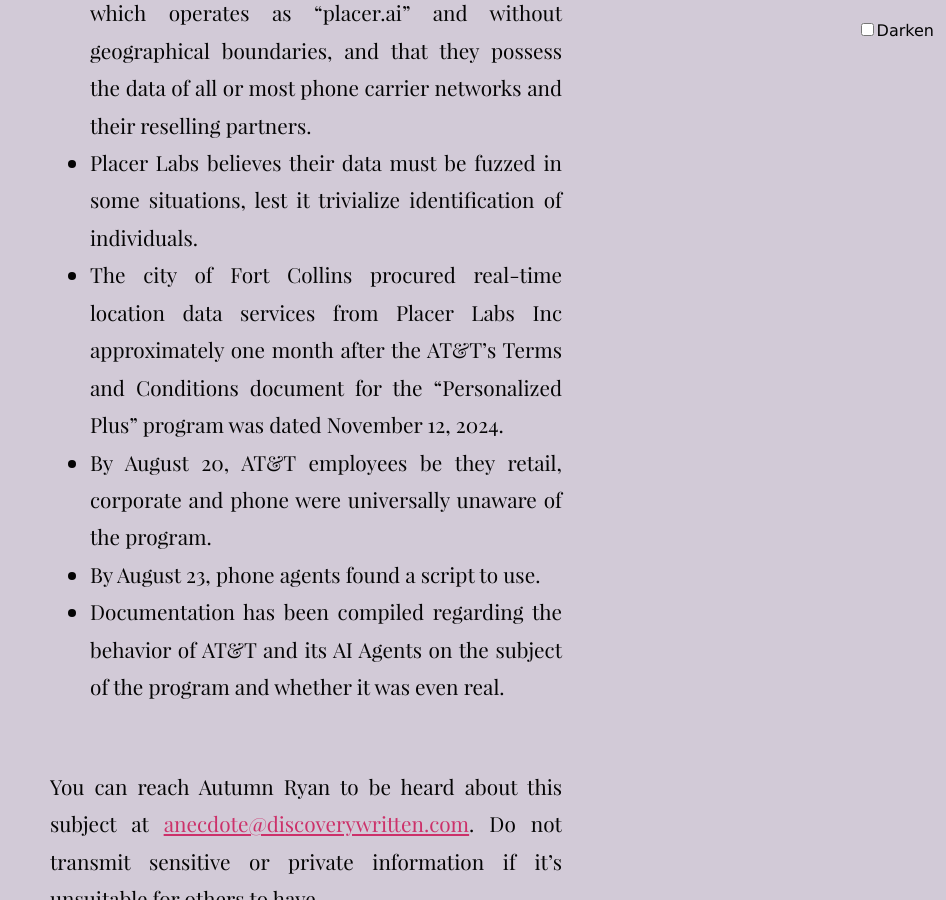
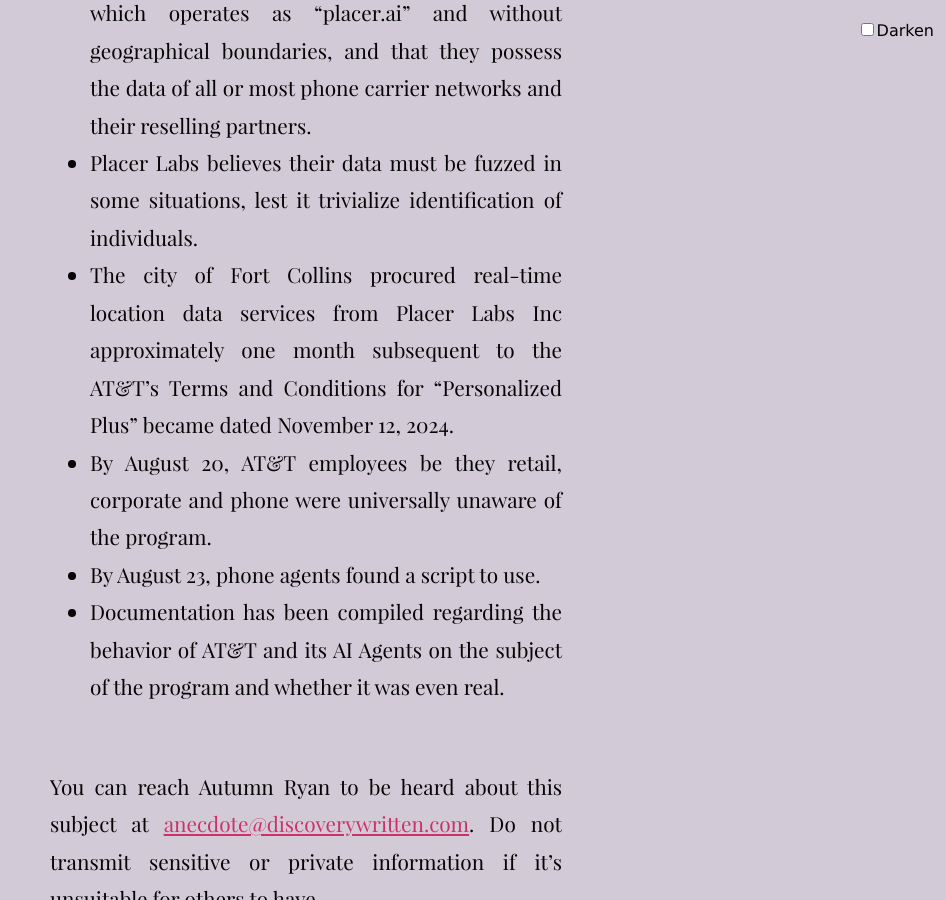
Before and after one commit to tiliv/antibody, a Jekyll site: the page built from docs/journal/autumn-ryan-Personalized-Plus/index.md, in a window 1280 px wide and 900 px high, scrolled down 1602 px. Shown: the whole window, without its empty margins (334-1280 px from the left). Built offline with Jekyll 4.4.1, drawn with Linux system fonts in a browser that asks for light colours.

Commit message:
Update wording

```diff
--- a/docs/journal/autumn-ryan-Personalized-Plus/index.md
+++ b/docs/journal/autumn-ryan-Personalized-Plus/index.md
@@ -22,7 +22,7 @@
 - AT&T discloses that they enrich this data with the data of third parties who build ad profiles on you.
 - I believe a precise map of individuals by ethnicity is being sold by the company Placer Labs Inc, which operates as "placer.ai" and without geographical boundaries, and that they possess the data of all or most phone carrier networks and their reselling partners.
 - Placer Labs believes their data must be fuzzed in some situations, lest it trivialize identification of individuals.
-- The city of Fort Collins procured real-time location data services from Placer Labs Inc approximately one month after the AT&T's Terms and Conditions document for the "Personalized Plus" program was dated November 12, 2024.
+- The city of Fort Collins procured real-time location data services from Placer Labs Inc approximately one month subsequent to the AT&T's Terms and Conditions for "Personalized Plus" became dated November 12, 2024.
 - By August 20, AT&T employees be they retail, corporate and phone were universally unaware of the program.
 - By August 23, phone agents found a script to use.
 - Documentation has been compiled regarding the behavior of AT&T and its AI Agents on the subject of the program and whether it was even real.
```
